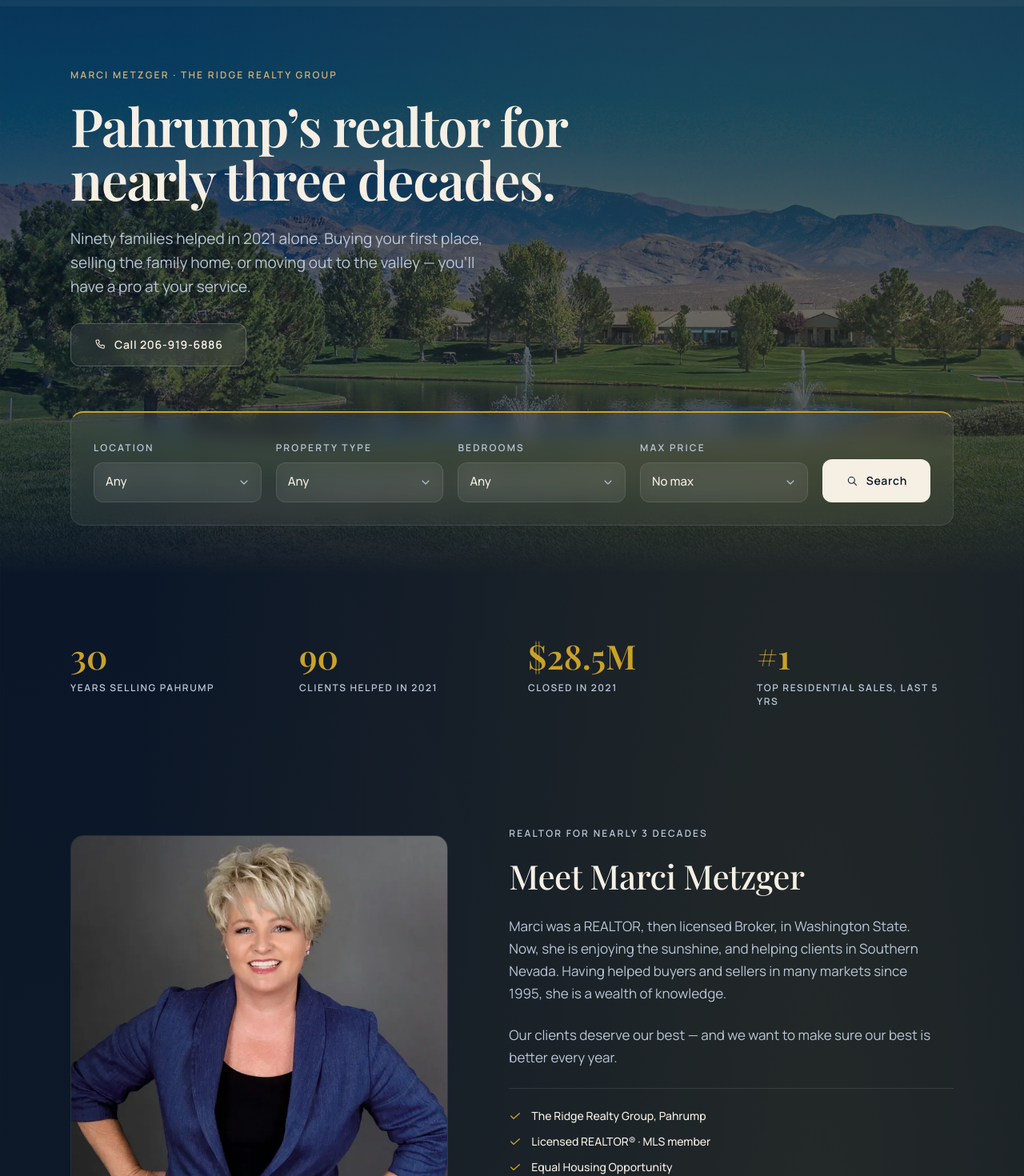
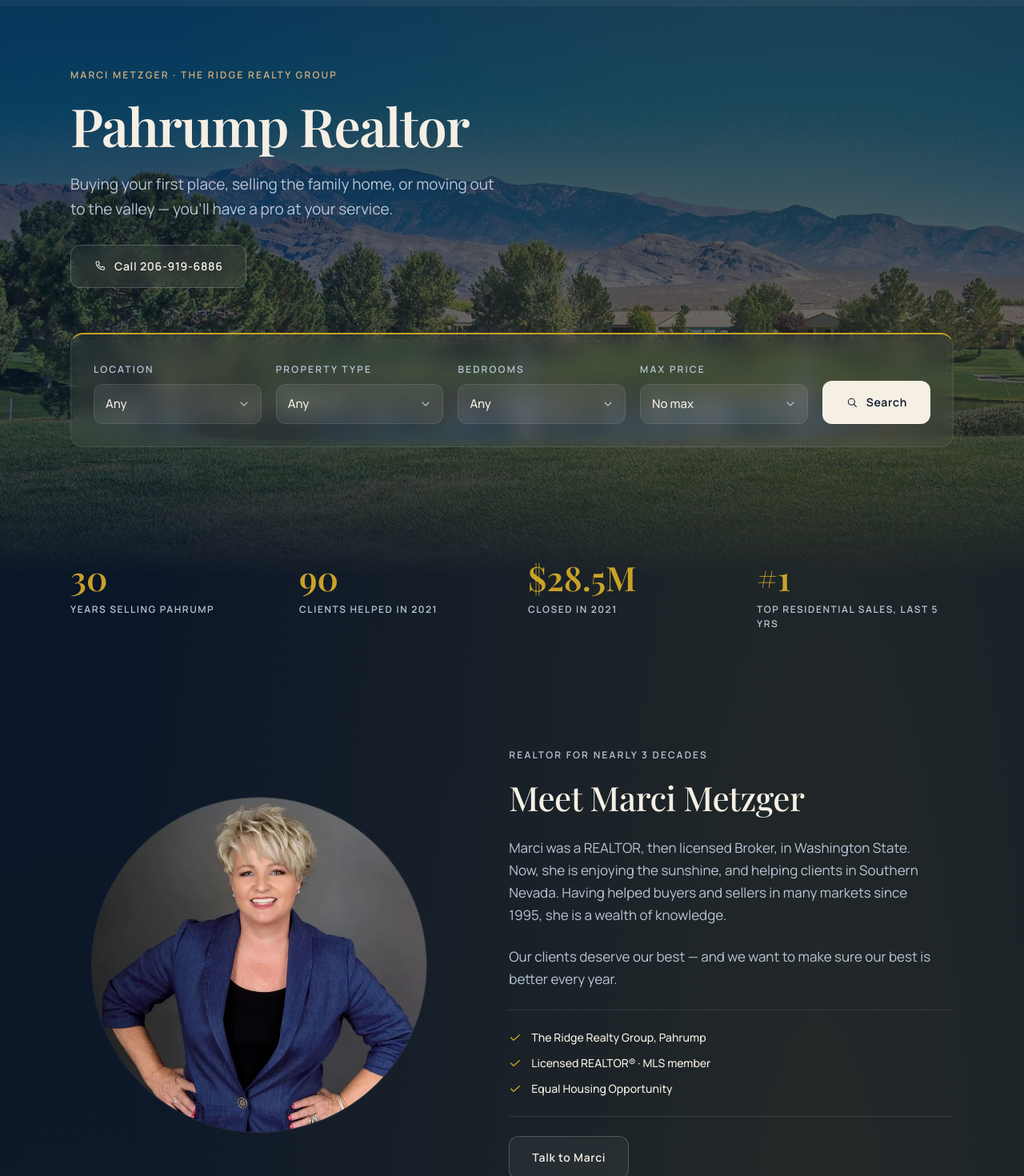
Before and after one commit to kuuhaku3614/Marci_MetzgerWeb, a React (Vite) app: page / in a window 1280 px wide. Shown: the part 80-1550 px from the top of the page at 80% size. Built offline with nearby package versions, Linux system fonts and the light colour scheme.

Commit message:
adjustments

```diff
--- a/src/components/sections/Hero.jsx
+++ b/src/components/sections/Hero.jsx
@@ -17,10 +17,10 @@ function Hero({ filters, setFilter }) {
         <div className="flex max-w-[46rem] flex-col items-start gap-5 md:gap-6">
           <Eyebrow tone="soft">Marci Metzger &middot; The Ridge Realty Group</Eyebrow>
           <h1 className="text-[clamp(2.375rem,6vw,4.125rem)] font-semibold leading-[1.02] tracking-[-0.022em]">
-            Pahrump&rsquo;s realtor for nearly three decades.
+            Pahrump Realtor
           </h1>
           <p className="max-w-[46ch] text-[19px] leading-[1.6] text-muted">
-            Ninety families helped in 2021 alone. Buying your first place, selling the family home, or moving out to
+            Buying your first place, selling the family home, or moving out to
             the valley &mdash; you&rsquo;ll have a pro at your service.
           </p>
           <div className="flex flex-col gap-3.5 pt-1.5 sm:flex-row">
--- a/src/components/sections/MeetMarci.jsx
+++ b/src/components/sections/MeetMarci.jsx
@@ -18,7 +18,7 @@ function MeetMarci() {
           src={asset("marci.png")}
           alt="Marci Metzger"
           loading="lazy"
-          className="h-[300px] w-full rounded-2xl border border-white/10 object-cover md:h-[520px]"
+          className="mx-auto aspect-square w-full max-w-75 rounded-full border border-white/10 object-cover object-top md:max-w-105"
         />
 
         <div className="flex flex-col items-start gap-5 md:gap-6">
```
